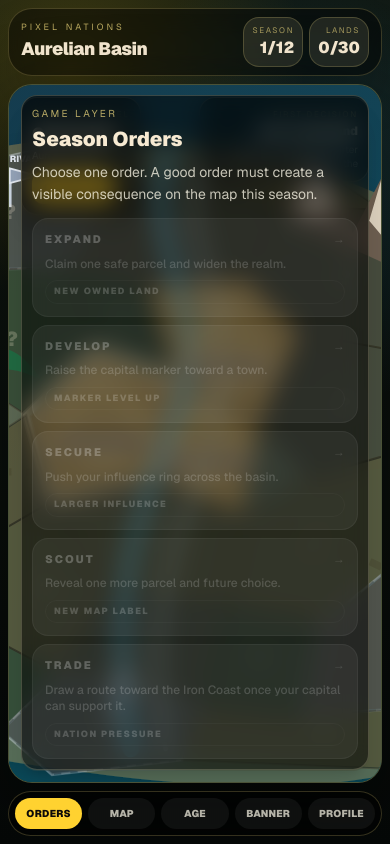
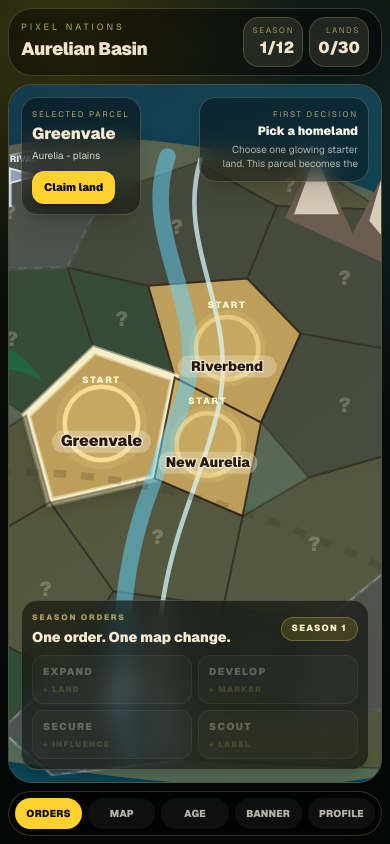
Before and after one commit to tomat60/pixel-nations, a Next.js app: page /play in a window 390 px wide. Both pictures are taken after a click on the button "ORDERS". Built offline with nearby package versions, Linux system fonts and the light colour scheme.

Commit message:
feat: lighten mobile orders sheet

```diff
--- a/app/play/page.tsx
+++ b/app/play/page.tsx
@@ -80,6 +80,22 @@ export default function PlayPrototypePage() {
               )}
               {state.view === "orders" && (
                 <div>
+                  <div className="md:hidden">
+                    <div className="flex items-center justify-between gap-3">
+                      <div>
+                        <p className="text-[8px] font-black uppercase tracking-[0.22em] text-amber-200/60">Season Orders</p>
+                        <h3 className="mt-1 text-sm font-black">One order. One map change.</h3>
+                      </div>
+                      <p className="rounded-full border border-amber-200/25 bg-amber-300/14 px-2.5 py-1 text-[9px] font-black uppercase tracking-[0.14em] text-amber-100">Season {state.season}</p>
+                    </div>
+                    <div className="mt-2 grid grid-cols-2 gap-1.5">
+                      <button disabled={!capital} onClick={() => dispatch({ type: "order", order: "expand" })} className="rounded-xl border border-amber-100/20 bg-amber-100/10 px-2.5 py-2 text-left text-[10px] font-black uppercase tracking-[0.14em] text-amber-50 disabled:opacity-30">Expand <span className="block pt-1 text-[8px] text-amber-200/55">+ land</span></button>
+                      <button disabled={!capital} onClick={() => dispatch({ type: "order", order: "develop" })} className="rounded-xl border border-amber-100/20 bg-amber-100/10 px-2.5 py-2 text-left text-[10px] font-black uppercase tracking-[0.14em] text-amber-50 disabled:opacity-30">Develop <span className="block pt-1 text-[8px] text-amber-200/55">+ marker</span></button>
+                      <button disabled={!capital} onClick={() => dispatch({ type: "order", order: "secure" })} className="rounded-xl border border-amber-100/20 bg-amber-100/10 px-2.5 py-2 text-left text-[10px] font-black uppercase tracking-[0.14em] text-amber-50 disabled:opacity-30">Secure <span className="block pt-1 text-[8px] text-amber-200/55">+ influence</span></button>
+                      <button disabled={!capital} onClick={() => dispatch({ type: "order", order: "scout" })} className="rounded-xl border border-amber-100/20 bg-amber-100/10 px-2.5 py-2 text-left text-[10px] font-black uppercase tracking-[0.14em] text-amber-50 disabled:opacity-30">Scout <span className="block pt-1 text-[8px] text-amber-200/55">+ label</span></button>
+                    </div>
+                  </div>
+                  <div className="hidden md:block">
                     <Panel title="Season Orders" body="Choose one order. A good order must create a visible consequence on the map this season." />
                     <div className="mt-3 grid grid-cols-1 gap-2 sm:grid-cols-2">
                       <OrderButton label="Expand" body="Claim one safe parcel and widen the realm." result="new owned land" onClick={() => dispatch({ type: "order", order: "expand" })} disabled={!capital} />
@@ -88,6 +104,7 @@ export default function PlayPrototypePage() {
                       <OrderButton label="Scout" body="Reveal one more parcel and future choice." result="new map label" onClick={() => dispatch({ type: "order", order: "scout" })} disabled={!capital} />
                       <div className="sm:col-span-2">
                         <OrderButton label="Trade" body="Draw a route toward the Iron Coast once your capital can support it." result="nation pressure" onClick={() => dispatch({ type: "order", order: "trade" })} disabled={!capital || state.developmentLevel < 3} />
+                      </div>
                     </div>
                   </div>
                 </div>
```
Lines whose indentation alone changed are shown as unchanged.
